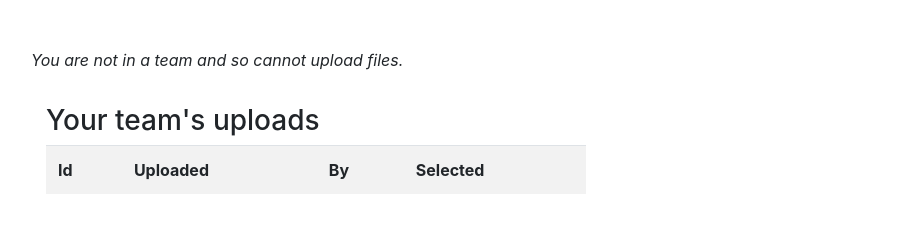
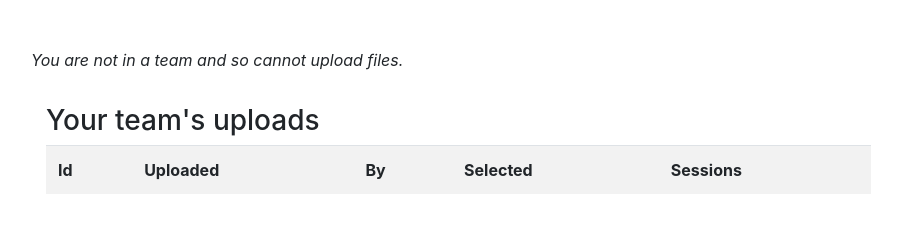
Before and after one commit to PeterJCLaw/code-submitter, a Python web app: template templates/index.html in a window 1280 px wide. Shown: the part 171-411 px from the top of the page, without its empty margins (39-941 px from the left). Run offline with Jinja, Linux system fonts and the light colour scheme; the template is opened without the code that fills it, so the values that code supplies are empty; some libraries are stand-ins or nearby versions.

Commit message:
Show teams when their code was used

```diff
--- a/templates/index.html
+++ b/templates/index.html
@@ -125,7 +125,7 @@
         {% endif %}
       </div>
       <div class="row">
-        <div class="col-sm-6">
+        <div class="col-sm-9">
           <h3>Your team's uploads</h3>
           <table class="table table-striped">
             <tr>
@@ -133,6 +133,7 @@
               <th scope="col">Uploaded</th>
               <th scope="col">By</th>
               <th scope="col">Selected</th>
+              <th scope="col">Sessions</th>
             </tr>
             {% for upload in uploads %}
             <tr
@@ -149,6 +150,7 @@
                 </span>
                 {% endif %}
               </td>
+              <td>{{ ', '.join(sessions_by_upload.get(upload.id, ())) }}</td>
             </tr>
             {% endfor %}
           </table>
```
Also changed, not shown: code_submitter/server.py (+22 -1 lines).
